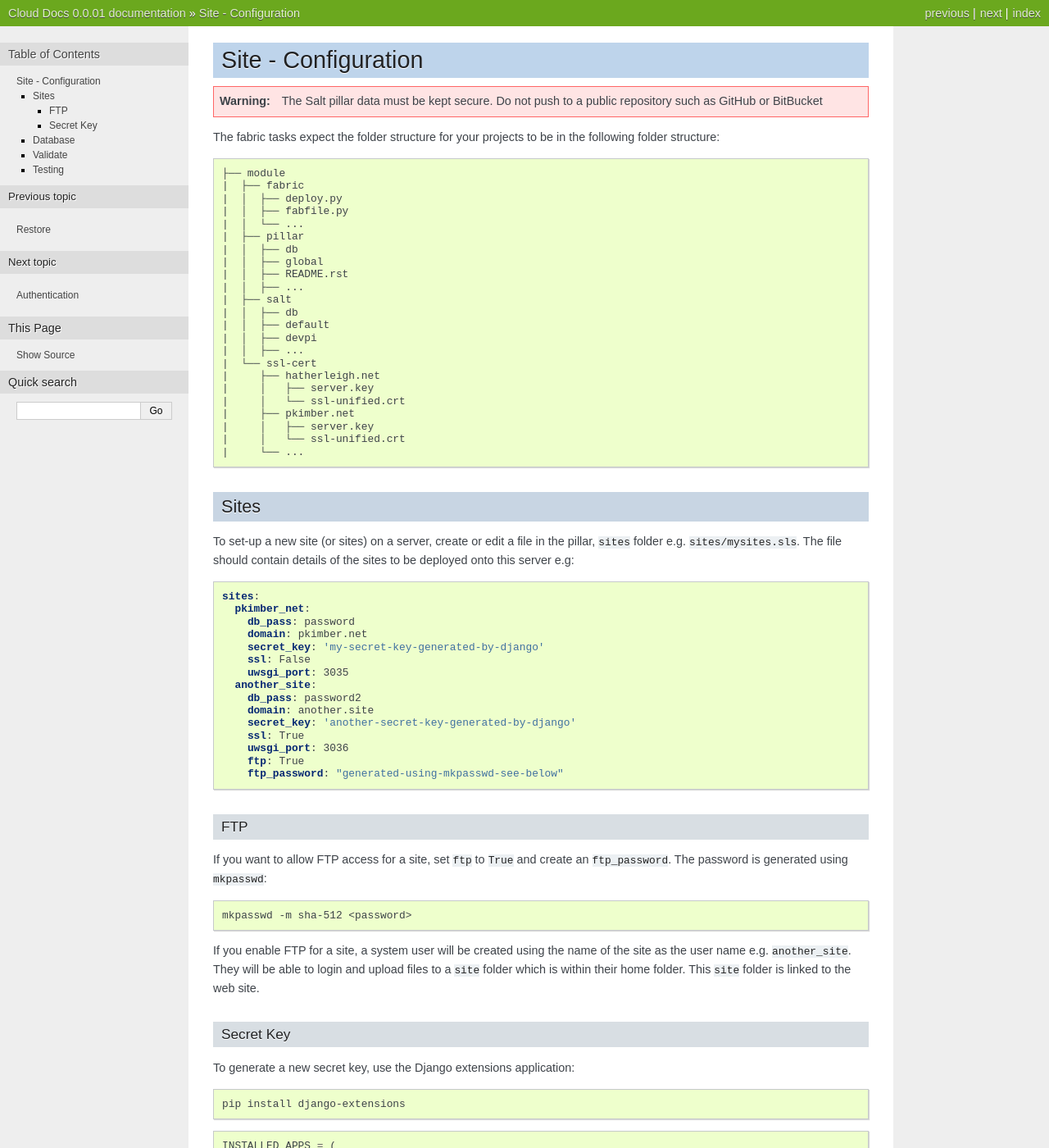
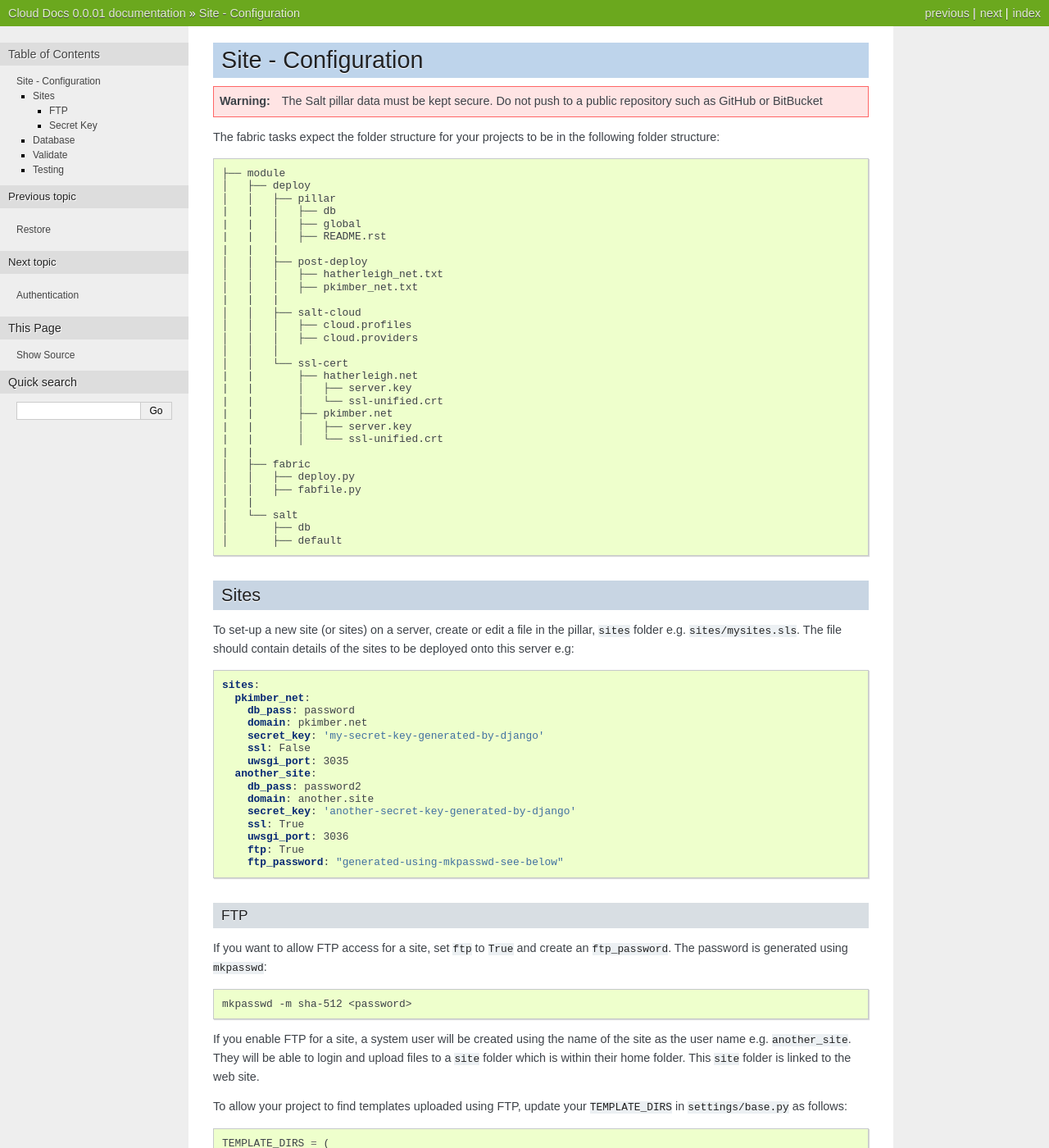
Before and after one commit to pkimber/old-docs-migrated-to-gitlab, a Sphinx documentation site: the page built from source/site-config.rst, in a window 1280 px wide and 1400 px high. Shown: the whole window at 82% size. Built offline with Sphinx 7.4.7, drawn with Linux system fonts in a browser that asks for light colours; some of the changed text lies outside the part shown.

Commit message:
update location of 'deploy' artifacts

```diff
--- a/README.rst
+++ b/README.rst
@@ -5,7 +5,7 @@ To build the documentation:
 
 ::
 
-  mkvirtualenv dev_docs_cloud
+  mkvirtualenv dev_docs
   pip install -r requirements.txt
 
 ::
--- a/source/site-config.rst
+++ b/source/site-config.rst
@@ -12,28 +12,35 @@ The fabric tasks expect the folder structure for your projects to be in the
 following folder structure::
 
   ├── module
-  |  ├── fabric
-  |  │  ├── deploy.py
-  |  │  ├── fabfile.py
-  |  │  └── ...
-  |  ├── pillar
-  |  │  ├── db
-  |  │  ├── global
-  |  │  ├── README.rst
-  |  │  ├── ...
-  |  ├── salt
-  |  │  ├── db
-  |  │  ├── default
-  |  │  ├── devpi
-  |  │  ├── ...
-  |  └── ssl-cert
-  |     ├── hatherleigh.net
-  |     │   ├── server.key
-  |     │   └── ssl-unified.crt
-  |     ├── pkimber.net
-  |     │   ├── server.key
-  |     │   └── ssl-unified.crt
-  |     └── ...
+  │   ├── deploy
+  │   │   ├── pillar
+  |   |   │   ├── db
+  |   |   │   ├── global
+  |   |   │   ├── README.rst
+  |   |   |
+  │   │   ├── post-deploy
+  │   │   │   ├── hatherleigh_net.txt
+  │   │   │   ├── pkimber_net.txt
+  |   |   |
+  │   │   ├── salt-cloud
+  │   │   │   ├── cloud.profiles
+  │   │   │   ├── cloud.providers
+  │   │   │
+  │   │   └── ssl-cert
+  |   |       ├── hatherleigh.net
+  |   |       │   ├── server.key
+  |   |       │   └── ssl-unified.crt
+  |   |       ├── pkimber.net
+  |   |       │   ├── server.key
+  |   |       │   └── ssl-unified.crt
+  |   |
+  │   ├── fabric
+  │   │   ├── deploy.py
+  │   │   ├── fabfile.py
+  |   |
+  │   └── salt
+  │       ├── db
+  │       ├── default
 
 Sites
 =====
@@ -72,6 +79,15 @@ If you enable FTP for a site, a system user will be created using the name of
 the site as the user name e.g. ``another_site``.  They will be able to login
 and upload files to a ``site`` folder which is within their home folder.  This
 ``site`` folder is linked to the web site.
+
+To allow your project to find templates uploaded using FTP, update your
+``TEMPLATE_DIRS`` in ``settings/base.py`` as follows:
+
+.. code-block:: python
+
+  TEMPLATE_DIRS = (
+      get_env_variable('FTP_TEMPLATE_DIR'),
+  )
 
 Secret Key
 ----------
```
Also changed, not shown: 1 other file.
